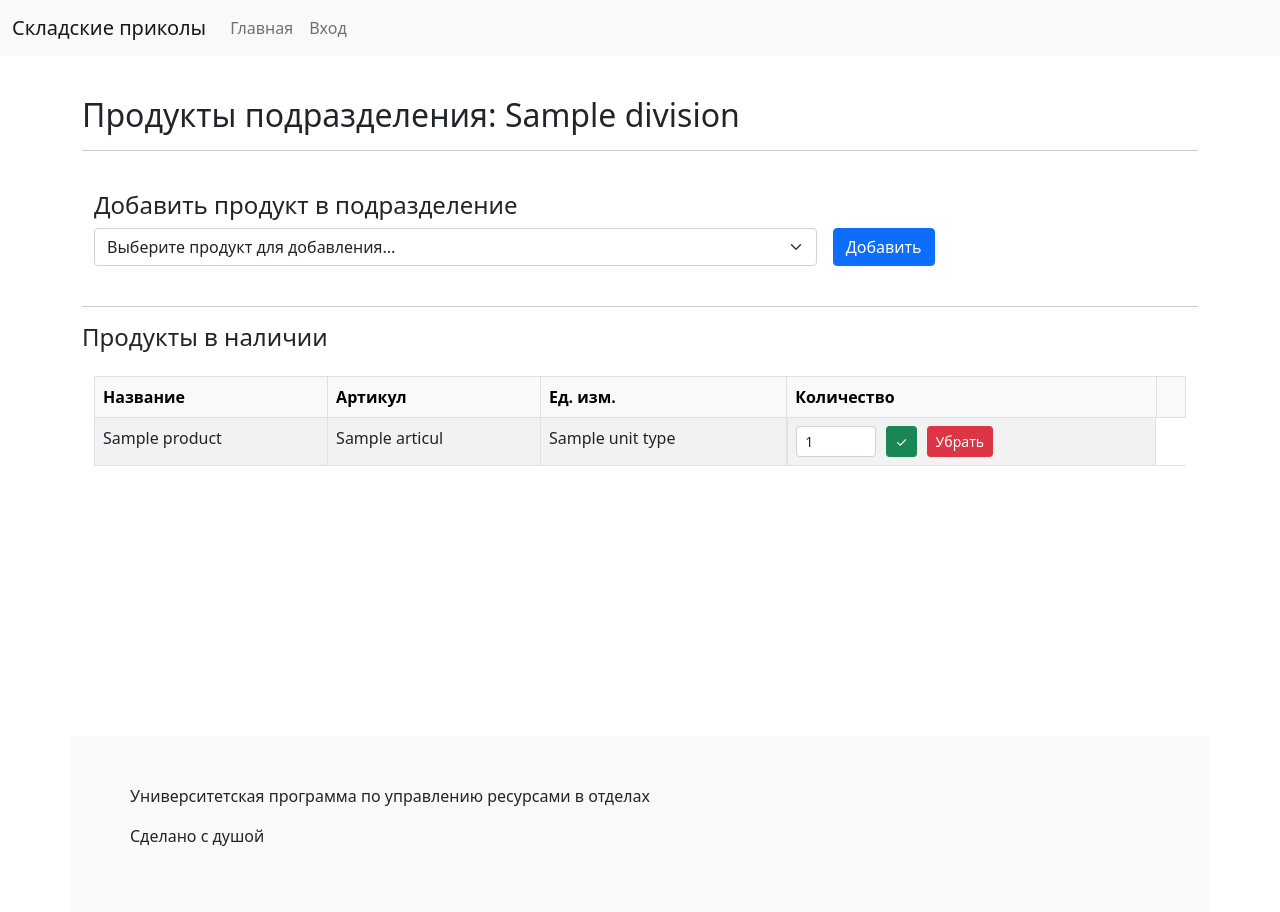
After one commit to rh64s/pract-server, a PHP site: template views/site/division-products/index.php in a window 1280 px wide. The commit adds this page. Run offline with PHP 8.4, Linux system fonts and the light colour scheme; the template is opened without the code that fills it: most values are stand-ins (such as "Sample title", 1, 10 or a date in 2020); data that the repository does not hold is empty; some libraries are stand-ins or nearby versions.

Commit message:
upd: all

```diff
--- a/app/Controllers/OrderController.php
+++ b/app/Controllers/OrderController.php
@@ -95,4 +95,6 @@ class OrderController
 
         app()->route->redirect('/orders');
     }
+
+
 }
--- a/app/Models/ProductInDivision.php
+++ b/app/Models/ProductInDivision.php
@@ -1,4 +1,6 @@
 <?php
+
+namespace Models;
 
 use Illuminate\Database\Eloquent\Model;
 use Models\Division;
--- a/views/layouts/main.php
+++ b/views/layouts/main.php
@@ -47,9 +47,12 @@
                                 <li class="nav-item">
                                     <a class="nav-link" href="<?= app()->route->getUrl('/products') ?>">Продукты</a>
                                 </li>
-                    <?php elseif (app()->auth::check()): ?>
+                    <?php elseif (app()->auth::user()->isStorekeeper()): ?>
                                 <li class="nav-item">
                                     <a class="nav-link" href="<?= app()->route->getUrl('/orders') ?>">Заказы</a>
+                                </li>
+                                <li class="nav-item">
+                                    <a class="nav-link" href="<?= app()->route->getUrl('/division-products') ?>">Продукты подразделения</a>
                                 </li>
                     <?php endif ?>
                     <li class="nav-item">
--- /dev/null
+++ b/views/site/division-products/index.php
@@ -0,0 +1,81 @@
+<?php if ($division): ?>
+    <h2>Продукты подразделения: <?= htmlspecialchars($division->name) ?></h2>
+    <hr>
+    <h3><?= $message ?? ''; ?></h3>
+    <br>
+
+    <div class="container-sm">
+        <h4>Добавить продукт в подразделение</h4>
+        <form method="post" action="<?= app()->route->getUrl('/division-products/add') ?>" class="row g-3 align-items-center">
+            <input name="csrf_token" type="hidden" value="<?= app()->auth::generateCSRF() ?>"/>
+            <div class="col-md-8">
+                <label for="product_id" class="visually-hidden">Продукт</label>
+                <select class="form-select" name="product_id" id="product_id">
+                    <option selected disabled>Выберите продукт для добавления...</option>
+                    <?php foreach ($available_products as $product): ?>
+                        <option value="<?= $product->id ?>">
+                            <?= htmlspecialchars($product->name) ?> (Арт: <?= htmlspecialchars($product->articul) ?>)
+                        </option>
+                    <?php endforeach; ?>
+                </select>
+            </div>
+            <div class="col-md-4">
+                <button type="submit" class="btn btn-primary">Добавить</button>
+            </div>
+        </form>
+    </div>
+    <br>
+    <hr>
+
+    <h4>Продукты в наличии</h4>
+    <div class="container mt-4">
+        <table class="table table-striped table-hover table-bordered">
+            <thead class="table-light">
+            <tr>
+                <th>Название</th>
+                <th>Артикул</th>
+                <th>Ед. изм.</th>
+                <th>Количество</th>
+                <th></th>
+            </tr>
+            </thead>
+            <tbody>
+            <?php if (!empty($products)): ?>
+                <?php foreach ($products as $product): ?>
+                    <tr class="td-all-text-centered">
+                        <td><?= htmlspecialchars($product->name) ?></td>
+                        <td><?= htmlspecialchars($product->articul) ?></td>
+                        <td><?= htmlspecialchars($product->unitType->name) ?></td>
+                        <td class="d-flex align-items-center" style="gap: 10px;">
+                            <form method="post" action="<?= app()->route->getUrl('/division-products/update-count') ?>" class="d-flex align-items-center" style="gap: 10px;">
+                                <input name="csrf_token" type="hidden" value="<?= app()->auth::generateCSRF() ?>"/>
+                                <input type="hidden" name="product_id" value="<?= $product->id ?>">
+                                <input type="number" class="form-control form-control-sm" name="count" value="<?= $product->pivot->count ?>" min="0" style="width: 80px;">
+                                <button class="btn btn-sm btn-success">✓</button>
+                            </form>
+                            <div>
+                                <form method="post" action="<?= app()->route->getUrl('/division-products/remove') ?>">
+                                    <input name="csrf_token" type="hidden" value="<?= app()->auth::generateCSRF() ?>"/>
+                                    <input type="hidden" name="product_id" value="<?= $product->id ?>">
+                                    <button class="btn btn-sm btn-danger" onclick="return confirm('Вы уверены, что хотите убрать продукт из подразделения?');">Убрать</button>
+                                </form>
+                            </div>
+                        </td>
+                    </tr>
+                <?php endforeach; ?>
+            <?php else: ?>
+                <tr>
+                    <td colspan="5" class="text-center">В вашем подразделении пока нет продуктов.</td>
+                </tr>
+            <?php endif; ?>
+            </tbody>
+        </table>
+    </div>
+
+<?php else: ?>
+    <h2>Продукты подразделения</h2>
+    <hr>
+    <div class="alert alert-warning" role="alert">
+        Вы не привязаны ни к одному подразделению. Обратитесь к администратору.
+    </div>
+<?php endif; ?>
```
Also changed, not shown: app/Controllers/DivisionProductController.php (+98 -0 lines), routes/web.php (+23 -18 lines).
